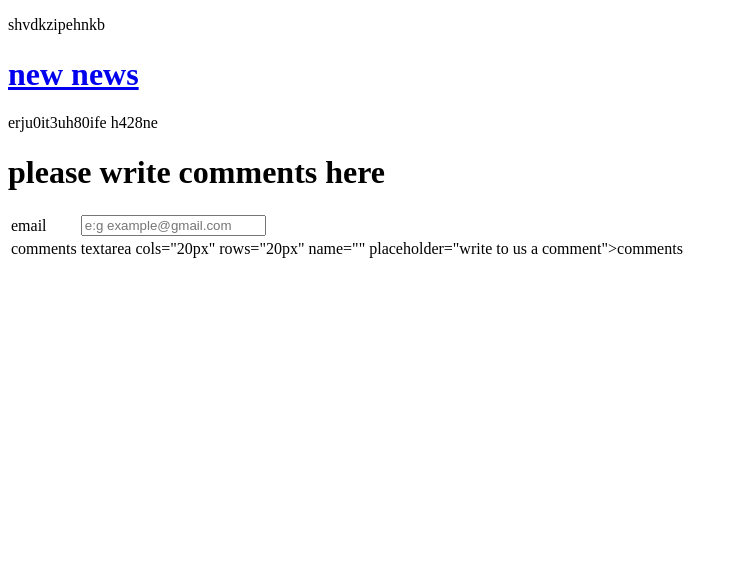
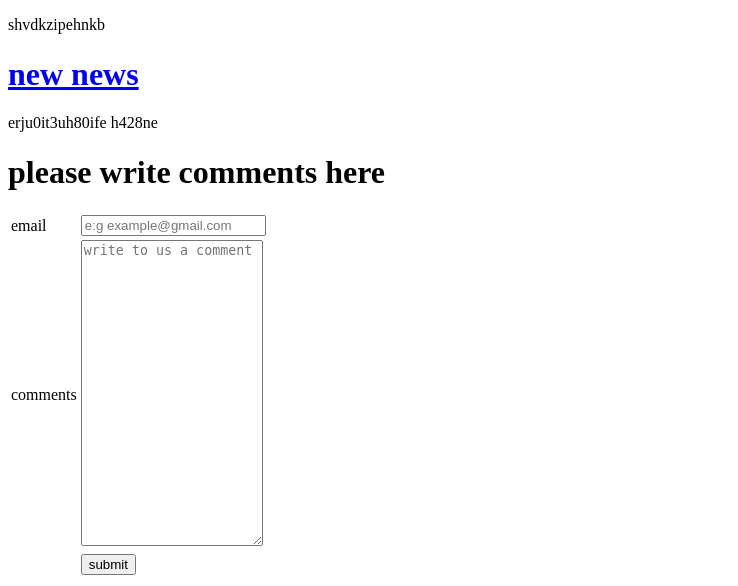
Before and after one commit to Nicodona/djangoProject, a Django app: page / in a window 1280 px wide. Shown: the part 489-1075 px from the top of the page, without its empty margins (0-738 px from the left). Before the commit the page ends 747 px from the top, so only its background shows below. Run offline with Django 3.2, Linux system fonts and the light colour scheme; a user stored in the database is signed in; data comes from the database, SQL or seed files in the repository.

Commit message:
Update home.html

```diff
--- a/djangoblog/templates/home.html
+++ b/djangoblog/templates/home.html
@@ -19,7 +19,11 @@
             </tr>
             <tr>
                 <td><label>comments</label></td>
-                <td>textarea cols="20px" rows="20px" name="" placeholder="write to us a comment">comments</textarea></td>
+                <td><textarea cols="20px" rows="20px" name="" placeholder="write to us a comment"></textarea></td>
+            <tr>
+                <td> </td>
+                <td><button value ="submit"> submit </td>
+            </tr>
             </tr>
         </table>
 </form>
```
